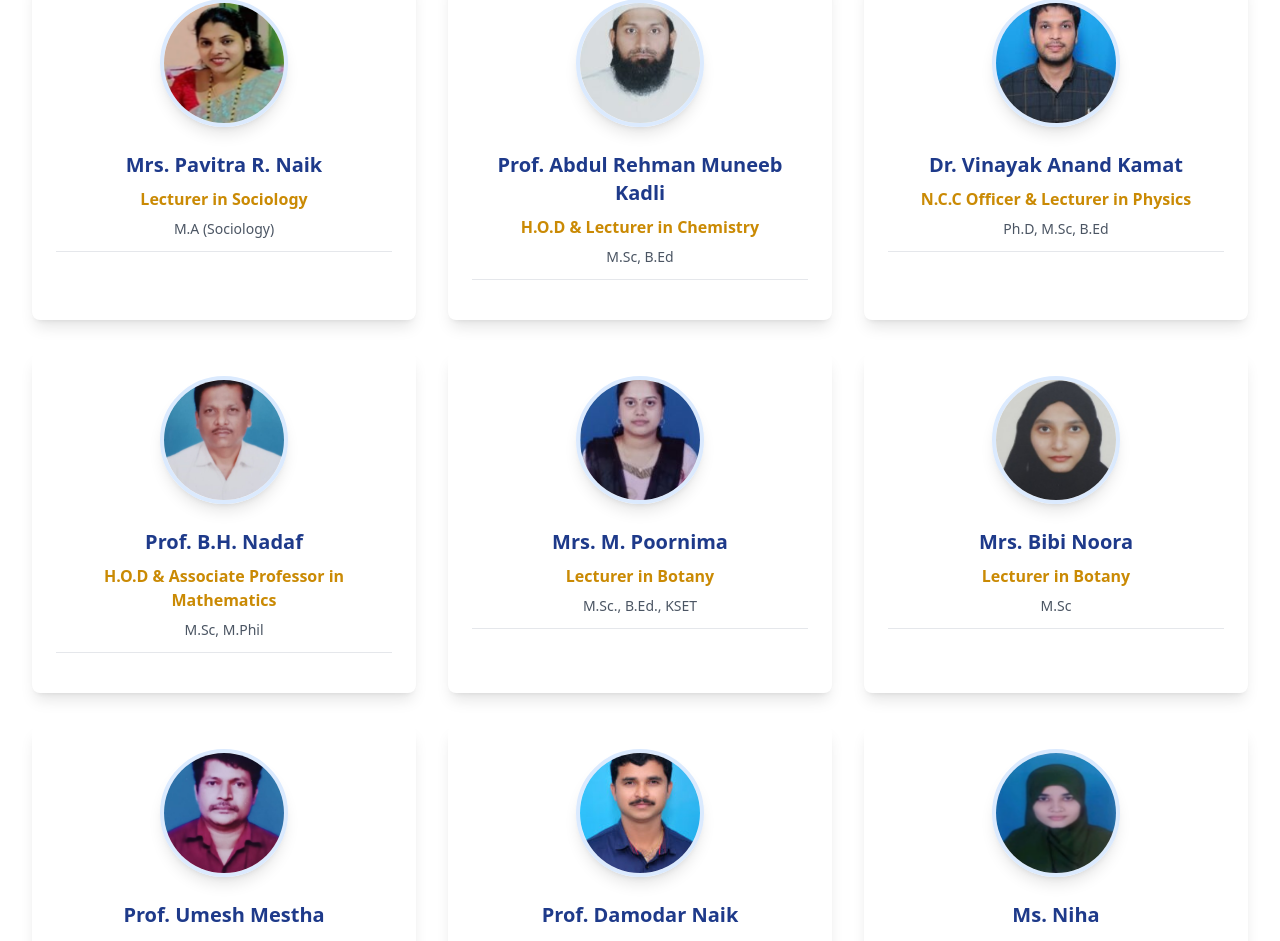
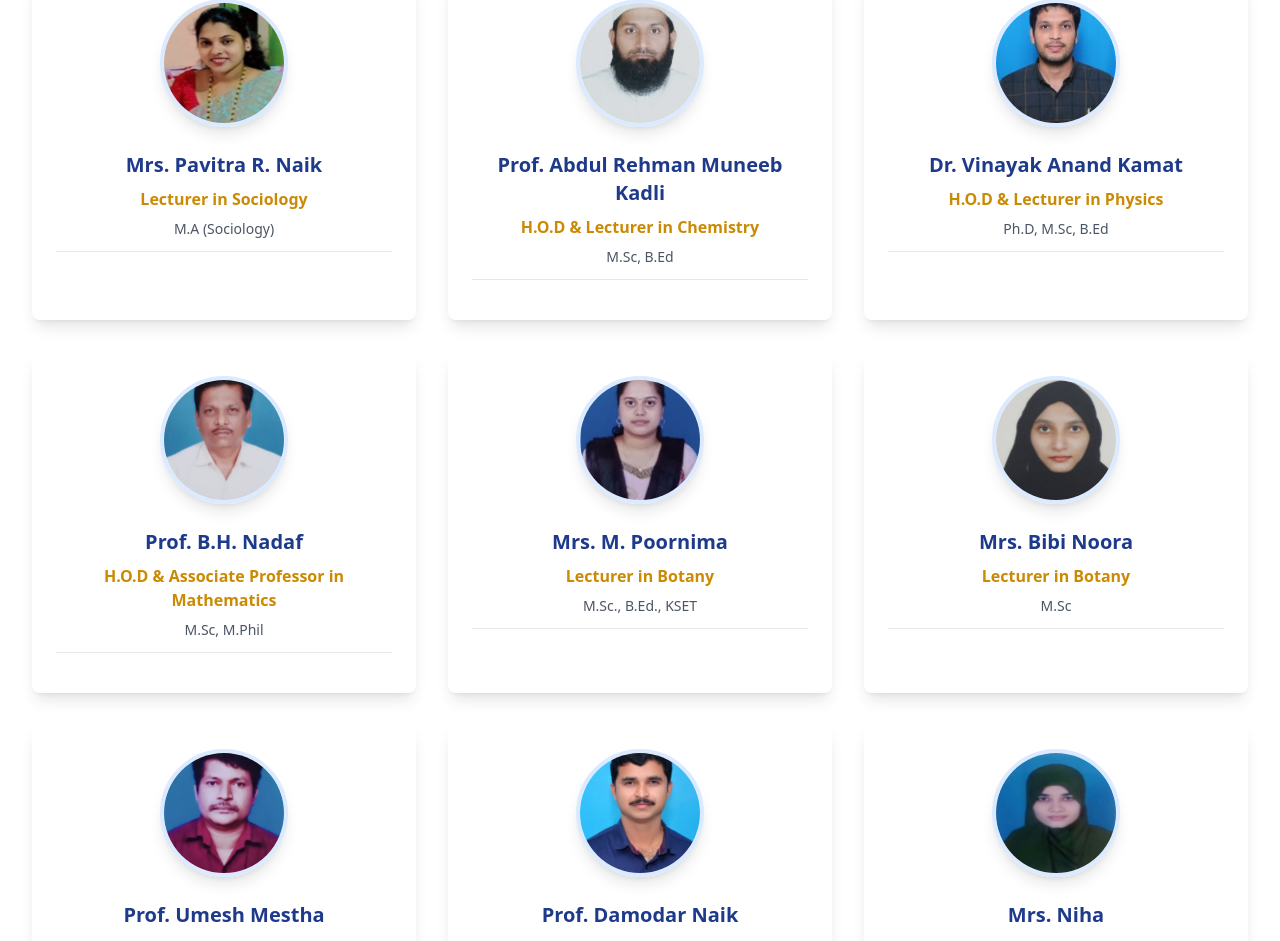
Before and after one commit to aascc-hub/aascc-web, a React (Vite) app: page /staff/teaching-faculty in a window 1280 px wide. Shown: the part 1709-2650 px from the top of the page. Built offline with nearby package versions, Linux system fonts and the light colour scheme.

Commit message:
faculty designation

```diff
--- a/src/pages/staff/TeachingFaculty.tsx
+++ b/src/pages/staff/TeachingFaculty.tsx
@@ -16,16 +16,16 @@ const NonTeachingStaff = () => {
         { name: 'Dr. Devidas S. Prabhu', designation: 'H.O.D & Assistant Professor in Economics', qualification: 'Ph.D, M.Phil, M.A (Economics)', email: '', phone: '', image: '/images/prabu sir.jpg' },
         { name: 'Prof. Radhakrishna Shet', designation: 'Lecturer in History', qualification: 'M.A (History),B.Ed', email: '', phone: '', image: '/images/Radhakrishna.jpeg' },
         { name: 'Prof. Harsha Shreedhara Shetty', designation: 'Lecturer in Chemisty', qualification: 'M.Sc', email: '', phone: '', image: '/images/' },
-        { name: 'Mrs. Pavitra R. Naik', designation: ' Lecturer in Sociology', qualification: 'M.A (Sociology)', email: '', phone: '', image: '/images/Pavitra2.png' },
+        { name: 'Mrs. Pavitra R. Naik', designation: 'Lecturer in Sociology', qualification: 'M.A (Sociology)', email: '', phone: '', image: '/images/Pavitra2.png' },
 
         { name: 'Prof. Abdul Rehman Muneeb Kadli', designation: 'H.O.D & Lecturer in Chemistry', qualification: 'M.Sc, B.Ed', email: '', phone: '', image: '/images/MUNEEB-KADLI.jpeg' },
-        { name: 'Dr. Vinayak Anand Kamat', designation: ' N.C.C Officer & Lecturer in Physics', qualification: ' Ph.D, M.Sc, B.Ed', email: '', phone: '', image: '/images/vinayak.jpeg' },
+        { name: 'Dr. Vinayak Anand Kamat', designation: 'H.O.D & Lecturer in Physics', qualification: ' Ph.D, M.Sc, B.Ed', email: '', phone: '', image: '/images/vinayak.jpeg' },
         { name: 'Prof. B.H. Nadaf', designation: ' H.O.D & Associate Professor in Mathematics', qualification: 'M.Sc, M.Phil', email: '', phone: '', image: '/images/B-H-Nadaf.jpeg' },
         { name: 'Mrs. M. Poornima ', designation: ' Lecturer in Botany', qualification: 'M.Sc., B.Ed., KSET', email: '', phone: '', image: '/images/poornima.jpeg' },
         {name: 'Mrs. Bibi Noora', designation: 'Lecturer in Botany', qualification: 'M.Sc', email: '', phone: '', image: '/images/Bibi Noora.png'},
         {name: 'Prof. Umesh Mestha', designation: ' H.O.D & Lecturer in Computer Science', qualification: 'MCA, M.A (English), B.Sc, B.Ed,', email: '', phone: '', image: '/images/UMESH-MESTHA.jpeg'},
         {name: 'Prof. Damodar Naik', designation: 'H.O.D & Lecturer in Kannada', qualification: 'M.A (Kannada), PGDCA', email: '', phone: '', image: '/images/damodar.jpg'},
-        {name: 'Ms. Niha', designation: 'Lecturer in Kannada', qualification: 'M.A (Kannada)', email: '', phone: '', image: '/images/Niha.png'},
+        {name: 'Mrs. Niha', designation: 'Lecturer in Kannada', qualification: 'M.A (Kannada)', email: '', phone: '', image: '/images/Niha.png'},
         {name: 'Ms. Maimunnisa', designation: 'Lecturer in Mathematics', qualification: 'M.Sc', email: '', phone: '', image: '/images/maimunnisa.png'},
         {name: 'Prof. Shazeer Hussain', designation: 'H.O.D & Lecturer in English', qualification: 'M.A (English), B.E (CS), B.Ed', email: '', phone: '', image: '/images/Shazeer-Hussain.jpg'},
         {name: 'Prof. Rauoof Ahmed Savanur', designation: 'H.O.D & Lecturer in Urdu', qualification: 'M.A (Urdu), SLET, PGDCA', email: '', phone: '', image: '/images/RAUOOF-AHMED-SAVANUR.jpeg'},
```
